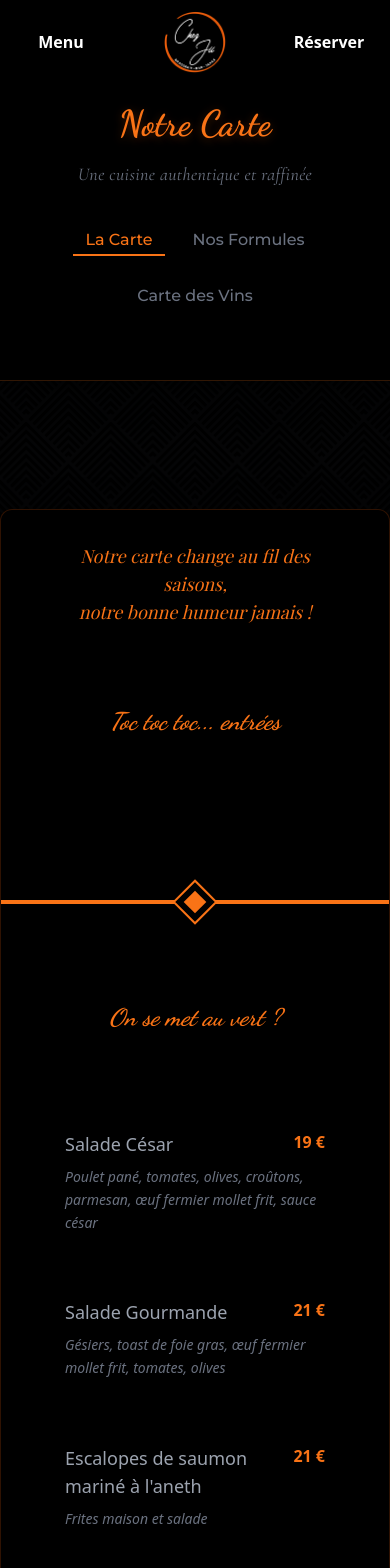
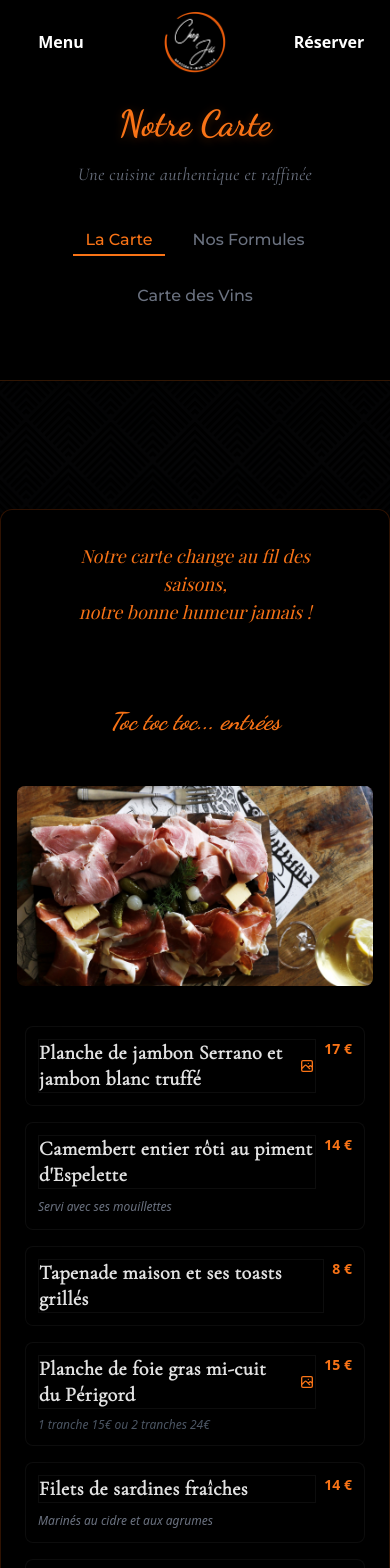
Before and after one commit to CaptainIgl00/BrasserieChezJu, a Nuxt app: page /menu in a window 390 px wide. Shown: the top 1568 px of the page. Built offline with nearby package versions, Linux system fonts and the light colour scheme; a web font is replaced by a local one.

Commit message:
fix: menu bug

```diff
--- a/components/menu/MenuCategory.vue
+++ b/components/menu/MenuCategory.vue
@@ -18,7 +18,7 @@
             <div class="space-y-2">
               <div class="flex justify-between items-start gap-4">
                 <div class="flex items-center gap-2 flex-1">
-                  <h4 class="text-lg text-gray-400 font-medium transition-colors duration-300 group-hover:text-orange-500">{{ dish.name }}</h4>
+                  <h4 class="dish-title">{{ dish.name }}</h4>
                   <span v-if="dishImages && dishImages[dish.name]" class="text-orange-500">
                     <svg xmlns="http://www.w3.org/2000/svg" class="h-5 w-5" fill="none" viewBox="0 0 24 24" stroke="currentColor">
                       <path stroke-linecap="round" stroke-linejoin="round" stroke-width="2" d="M4 16l4.586-4.586a2 2 0 012.828 0L16 16m-2-2l1.586-1.586a2 2 0 012.828 0L20 14m-6-6h.01M6 20h12a2 2 0 002-2V6a2 2 0 00-2-2H6a2 2 0 00-2 2v12a2 2 0 002 2z" />
@@ -58,20 +58,80 @@
           </div>
         </div>
       </div>
+
+      <!-- Bottom Cards -->
+      <div v-if="bottomCards.length > 0" class="mt-8 grid grid-cols-1 md:grid-cols-2 lg:grid-cols-3 gap-4">
+        <div v-for="(dish, index) in bottomCards" :key="dish.name"
+             @click="setActiveImage(dish.name)"
+             class="p-4 rounded-lg transition-all duration-300 relative backdrop-blur-sm hover:-translate-y-0.5 group cursor-pointer bottom-card"
+             :class="{ 'active-card': activeCard === dish.name }"
+             :style="{ background: 'rgba(0, 0, 0, 0.9)', '--index': index }"
+             >
+          <div class="space-y-2">
+            <div class="flex justify-between items-start gap-4">
+              <div class="flex items-center gap-2 flex-1">
+                <h4 class="dish-title">{{ dish.name }}</h4>
+                <span v-if="dishImages && dishImages[dish.name]" class="text-orange-500">
+                  <svg xmlns="http://www.w3.org/2000/svg" class="h-5 w-5" fill="none" viewBox="0 0 24 24" stroke="currentColor">
+                    <path stroke-linecap="round" stroke-linejoin="round" stroke-width="2" d="M4 16l4.586-4.586a2 2 0 012.828 0L16 16m-2-2l1.586-1.586a2 2 0 012.828 0L20 14m-6-6h.01M6 20h12a2 2 0 002-2V6a2 2 0 00-2-2H6a2 2 0 00-2 2v12a2 2 0 002 2z" />
+                  </svg>
+                </span>
+              </div>
+              <span class="text-orange-500 font-semibold whitespace-nowrap">{{ dish.price }} €</span>
+            </div>
+            <p v-if="dish.description" class="text-sm text-gray-500 italic leading-relaxed">{{ dish.description }}</p>
+            <p v-if="dish.portion" class="text-xs text-gray-600 italic">{{ dish.portion }}</p>
+          </div>
+        </div>
+      </div>
     </div>
 
-    <!-- Version Mobile et Fallback -->
-    <div v-else class="dishes-grid fade-in">
-      <div v-for="dish in dishes" :key="dish.name"
-           class="p-4 rounded-lg transition-all duration-300 relative backdrop-blur-sm hover:-translate-y-0.5 group"
-           :style="{ background: 'rgba(0, 0, 0, 0.9)' }">
-        <div class="space-y-2">
-          <div class="flex justify-between items-start gap-4">
-            <h4 class="text-lg text-gray-400 font-medium transition-colors duration-300 group-hover:text-orange-500">{{ dish.name }}</h4>
-            <span class="text-orange-500 font-semibold whitespace-nowrap">{{ dish.price }} €</span>
+    <!-- Version Mobile -->
+    <div class="block lg:hidden">
+      <!-- Image mobile si disponible -->
+      <div v-if="dishImages && currentImage" class="mb-6 rounded-lg overflow-hidden h-[200px] bg-black/80 backdrop-blur-sm relative mx-auto max-w-full">
+        <div v-if="isLoading" class="absolute inset-0 flex items-center justify-center z-10">
+          <div class="loading-spinner"></div>
+        </div>
+        <div v-else-if="loadError" class="absolute inset-0 flex flex-col items-center justify-center z-10 bg-black/90 p-6 text-center">
+          <p class="text-gray-400 mb-4">Impossible de charger l'image</p>
+          <button @click="retryLoading" class="px-4 py-2 bg-orange-500 text-white rounded-lg hover:bg-orange-600 transition-colors">
+            Réessayer
+          </button>
+        </div>
+        <nuxt-img
+          v-else
+          :src="currentImage"
+          class="w-full h-full object-cover transition-opacity duration-300"
+          loading="lazy"
+          format="webp"
+          quality="90"
+          placeholder
+        />
+      </div>
+
+      <!-- Cartes mobiles -->
+      <div class="dishes-grid fade-in px-2 sm:px-4">
+        <div v-for="(dish, index) in dishes" :key="dish.name"
+             @click="dishImages && dishImages[dish.name] ? setActiveImage(dish.name) : null"
+             class="p-3 sm:p-4 rounded-lg transition-all duration-300 relative backdrop-blur-sm hover:-translate-y-0.5 group bottom-card w-full"
+             :class="{ 'active-card': activeCard === dish.name, 'cursor-pointer': dishImages && dishImages[dish.name] }"
+             :style="{ background: 'rgba(0, 0, 0, 0.9)', '--index': index }">
+          <div class="space-y-2">
+            <div class="flex justify-between items-start gap-2 sm:gap-4">
+              <div class="flex items-center gap-2 flex-1">
+                <h4 class="dish-title text-base sm:text-lg">{{ dish.name }}</h4>
+                <span v-if="dishImages && dishImages[dish.name]" class="text-orange-500 flex-shrink-0">
+                  <svg xmlns="http://www.w3.org/2000/svg" class="h-4 w-4 sm:h-5 sm:w-5" fill="none" viewBox="0 0 24 24" stroke="currentColor">
+                    <path stroke-linecap="round" stroke-linejoin="round" stroke-width="2" d="M4 16l4.586-4.586a2 2 0 012.828 0L16 16m-2-2l1.586-1.586a2 2 0 012.828 0L20 14m-6-6h.01M6 20h12a2 2 0 002-2V6a2 2 0 00-2-2H6a2 2 0 00-2 2v12a2 2 0 002 2z" />
+                  </svg>
+                </span>
+              </div>
+              <span class="text-orange-500 font-semibold whitespace-nowrap text-sm sm:text-base">{{ dish.price }} €</span>
+            </div>
+            <p v-if="dish.description" class="text-xs sm:text-sm text-gray-500 italic leading-relaxed">{{ dish.description }}</p>
+            <p v-if="dish.portion" class="text-xs text-gray-600 italic">{{ dish.portion }}</p>
           </div>
-          <p v-if="dish.description" class="text-sm text-gray-500 italic leading-relaxed">{{ dish.description }}</p>
-          <p v-if="dish.portion" class="text-xs text-gray-600 italic">{{ dish.portion }}</p>
         </div>
       </div>
     </div>
@@ -111,6 +171,29 @@ const currentImage = ref(null)
 const activeCard = ref(null)
 const loadTimeout = ref(null)
 const imageKey = ref(0) // Pour forcer le rechargement de l'image
+const loadError = ref(false)
+
+// Fonction pour réessayer de charger l'image actuelle
+const retryLoading = () => {
+  if (activeCard.value && props.dishImages && props.dishImages[activeCard.value]) {
+    loadError.value = false
+    isLoading.value = true
+    imageKey.value++ // Forcer le rechargement de l'image
+
+    const img = new Image()
+    img.onload = () => {
+      isLoading.value = false
+      currentImage.value = props.dishImages[activeCard.value]
+    }
+
+    img.onerror = () => {
+      isLoading.value = false
+      loadError.value = true
+    }
+
+    img.src = props.dishImages[activeCard.value]
+  }
+}
 
 // Simplifier la fonction de préchargement
 const preloadImage = (src) => {
@@ -208,6 +291,7 @@ const setActiveImage = async (dishName) => {
     if (activeCard.value === dishName) return
 
     isLoading.value = true
+    loadError.value = false
     loadingStates.value.set(dishName, true)
     const newImage = props.dishImages[dishName]
 
@@ -216,18 +300,34 @@ const setActiveImage = async (dishName) => {
     loadTimeout.value = setTimeout(() => {
       isLoading.value = false
       loadingStates.value.set(dishName, false)
+      loadError.value = true
     }, 10000)
 
     try {
       if (!preloadedImages.value.has(newImage)) {
         await preloadImage(newImage)
+        preloadedImages.value.add(newImage)
       }
+
       currentImage.value = newImage
       activeCard.value = dishName
+      isLoading.value = false
+      loadingStates.value.set(dishName, false)
+
+      if (loadTimeout.value) {
+        clearTimeout(loadTimeout.value)
+        loadTimeout.value = null
+      }
     } catch (error) {
       console.error(error)
       isLoading.value = false
       loadingStates.value.set(dishName, false)
+      loadError.value = true
+
+      if (loadTimeout.value) {
+        clearTimeout(loadTimeout.value)
+        loadTimeout.value = null
+      }
     }
   }
 }
@@ -255,8 +355,9 @@ onMounted(() => {
 .dishes-grid {
   display: grid;
   grid-template-columns: repeat(auto-fit, minmax(280px, 1fr));
-  gap: 2rem;
-  padding: 2rem;
+  gap: 1.5rem;
+  padding: 1rem;
+  justify-content: center;
 }
 
 @media (min-width: 1024px) {
@@ -265,34 +366,127 @@ onMounted(() => {
   }
 }
 
-/* Ajout d'une bordure transparente par défaut sur toutes les cartes */
-[class*="flex-1"] {
-  border: 1px solid rgba(234, 92, 11, 0.2);
-  transition: border-color 0.3s ease, box-shadow 0.3s ease;
+/* Styles pour les titres des plats */
+.dish-title {
+  font-family: 'Cormorant Garamond', serif;
+  font-size: 1.25rem;
+  font-weight: 600;
+  color: #e2e2e2;
+  letter-spacing: 0.02em;
+  line-height: 1.3;
+  position: relative;
+  transition: all 0.3s ease;
+  text-shadow: 0 1px 2px rgba(0, 0, 0, 0.3);
+}
+
+.group:hover .dish-title {
+  color: #f97316;
+  transform: translateX(2px);
+}
+
+.active-card .dish-title {
+  color: #f97316;
+}
+
+/* Ajout d'une bordure subtile sous le titre au survol */
+.dish-title::after {
+  content: '';
+  position: absolute;
+  bottom: -4px;
+  left: 0;
+  width: 0;
+  height: 1px;
+  background: linear-gradient(90deg, #f97316, transparent);
+  transition: width 0.3s ease;
+  opacity: 0;
+}
+
+.group:hover .dish-title::after {
+  width: 100%;
+  opacity: 0.7;
+}
+
+.active-card .dish-title::after {
+  width: 100%;
+  opacity: 0.7;
+}
+
+/* Style des cartes sans bordure orange */
+[class*="flex-1"], .bottom-card {
+  border: 1px solid rgba(255, 255, 255, 0.05);
+  transition: transform 0.3s ease, box-shadow 0.3s ease;
   box-shadow: 0 4px 15px rgba(0, 0, 0, 0.4);
 }
 
-[class*="flex-1"]:hover {
+[class*="flex-1"]:hover, .bottom-card:hover {
   box-shadow: 0 6px 20px rgba(0, 0, 0, 0.5);
+  transform: translateY(-2px);
 }
 
 .active-card {
-  border-color: rgb(249, 115, 22, 0.6);
-  box-shadow: 0 0 15px rgba(249, 115, 22, 0.3);
+  box-shadow: 0 0 20px rgba(0, 0, 0, 0.6);
+  background: rgba(10, 10, 10, 0.95) !important;
+}
+
+/* Bottom cards animation */
+@keyframes fadeInUp {
+  from {
+    opacity: 0;
+    transform: translateY(20px);
+  }
+  to {
+    opacity: 1;
+    transform: translateY(0);
+  }
+}
+
+.mt-8 > div {
+  animation: fadeInUp 0.5s ease-out forwards;
+  animation-delay: calc(0.1s * var(--index, 0));
+  opacity: 0;
+}
+
+.dishes-grid > div {
+  animation: fadeInUp 0.5s ease-out forwards;
+  animation-delay: calc(0.05s * var(--index, 0));
+  opacity: 0;
+}
+
+/* Assurer que les cartes sont visibles */
+.mt-8 {
+  width: 100%;
+  margin-top: 2rem !important;
+  display: grid;
+  grid-template-columns: repeat(auto-fit, minmax(280px, 1fr));
+  gap: 1rem;
+}
+
+@media (min-width: 768px) {
+  .mt-8 {
+    grid-template-columns: repeat(2, 1fr);
+  }
+}
+
+@media (min-width: 1024px) {
+  .mt-8 {
+    grid-template-columns: repeat(3, 1fr);
+  }
 }
 
 /* Loading Spinner */
 .loading-spinner {
   width: 40px;
   height: 40px;
-  border: 3px solid rgba(249, 115, 22, 0.3);
+  border: 4px solid rgba(255, 255, 255, 0.1);
   border-radius: 50%;
-  border-top-color: rgb(249, 115, 22);
+  border-top-color: #f97316;
   animation: spin 1s ease-in-out infinite;
 }
 
 @keyframes spin {
-  to { transform: rotate(360deg); }
+  to {
+    transform: rotate(360deg);
+  }
 }
 
 /* Image transition */
@@ -318,4 +512,43 @@ button:hover {
 button:active {
   transform: scale(0.95);
 }
+
+/* Styles pour les cartes mobiles */
+@media (max-width: 1023px) {
+  .dishes-grid {
+    display: grid;
+    grid-template-columns: repeat(auto-fill, minmax(250px, 1fr));
+    gap: 1rem;
+    justify-content: center;
+    margin: 0 auto;
+    max-width: 100%;
+  }
+
+  .bottom-card {
+    animation: fadeInUp 0.5s ease forwards;
+    animation-delay: calc(var(--index) * 0.1s);
+    opacity: 0;
+    transform: translateY(20px);
+  }
+
+  .active-card {
+    box-shadow: 0 0 20px rgba(0, 0, 0, 0.6);
+    background: rgba(10, 10, 10, 0.95) !important;
+  }
+}
+
+/* Ajustements pour les très petits écrans */
+@media (max-width: 480px) {
+  .dishes-grid {
+    grid-template-columns: minmax(0, 1fr);
+    padding-left: 0.5rem;
+    padding-right: 0.5rem;
+    width: 100%;
+  }
+
+  .bottom-card {
+    width: 100%;
+    min-width: 0;
+  }
+}
 </style>
```
